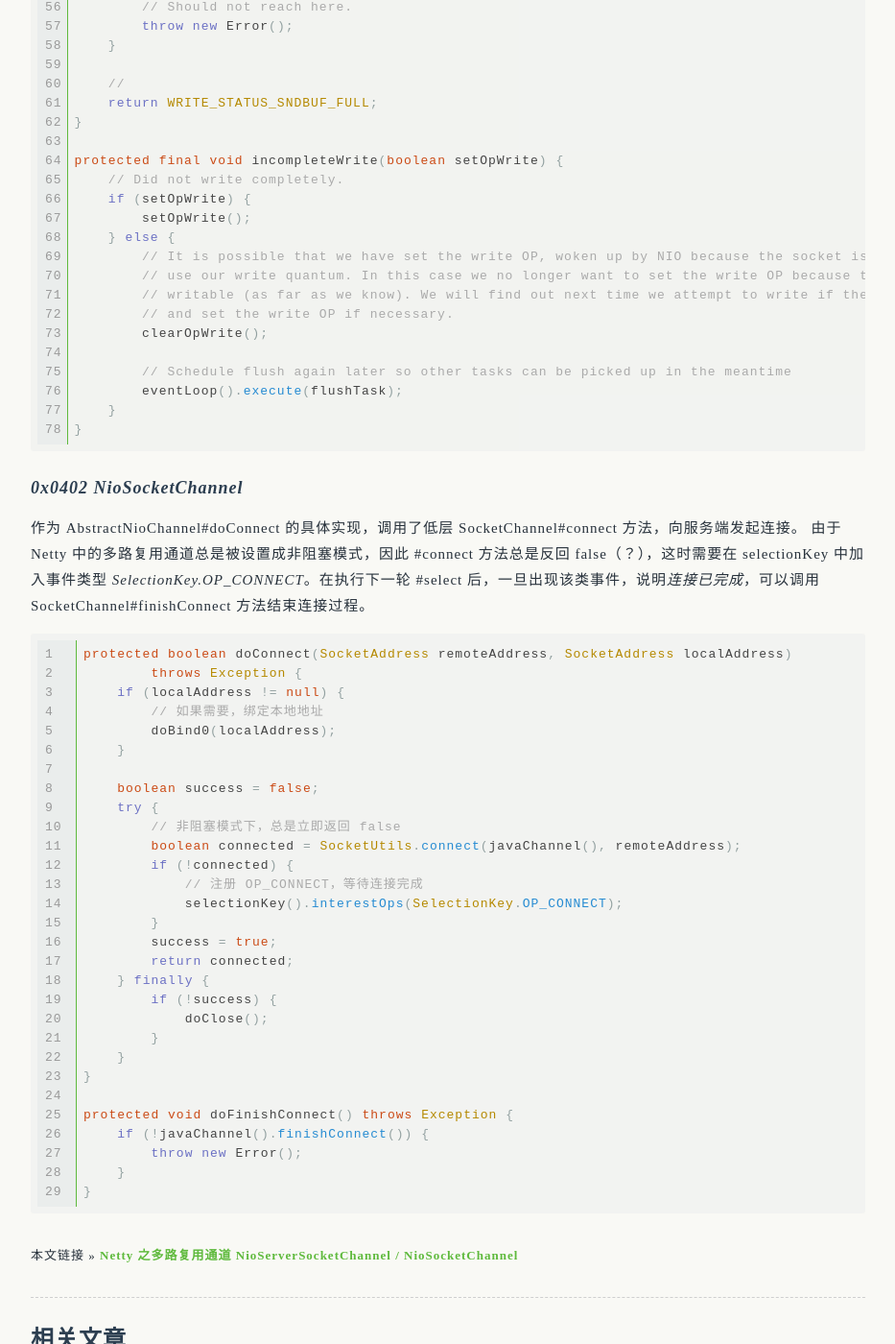
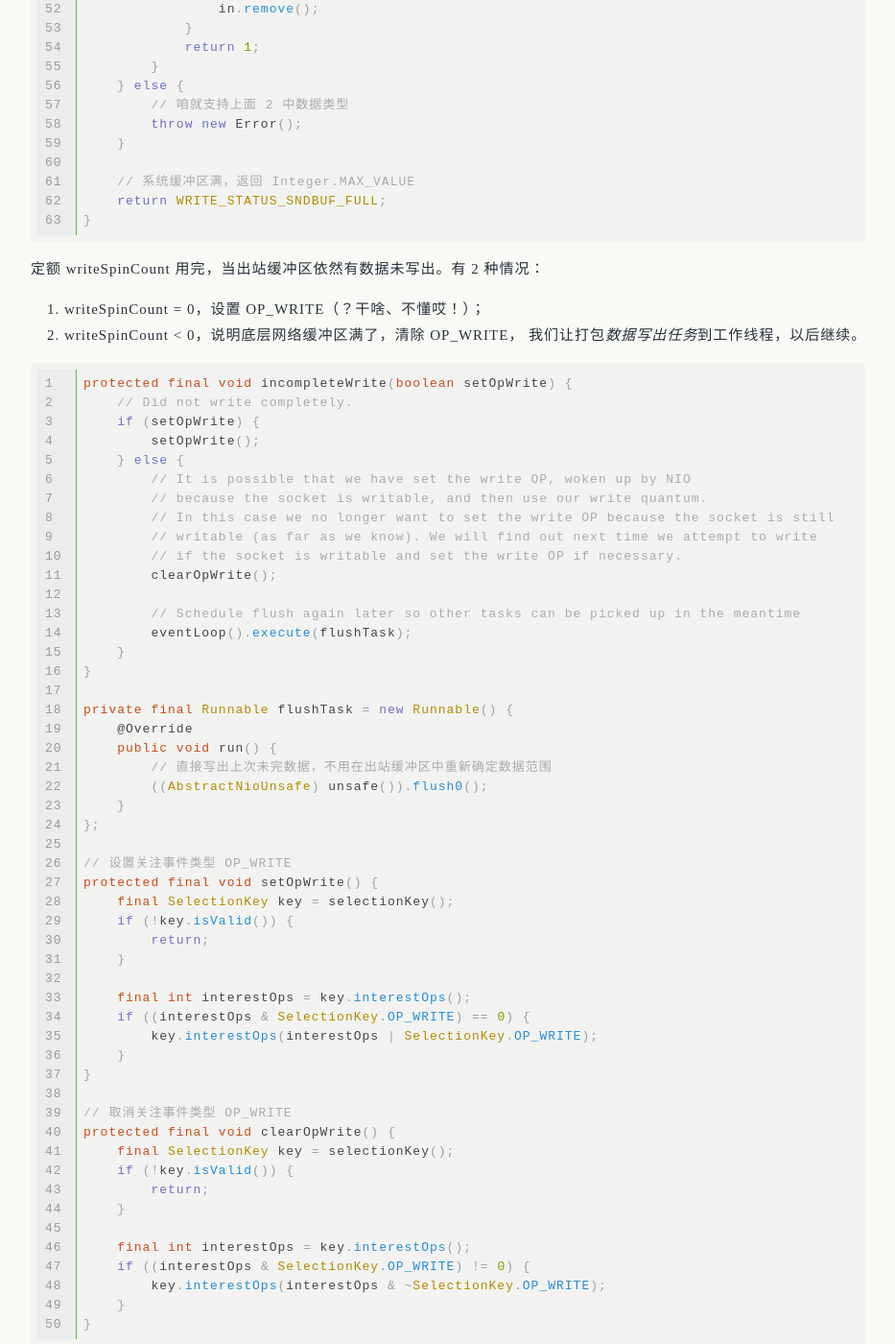
Before and after one commit to uxgnoz/uxgnoz.github.com, a Jekyll site: the page built from _posts/2018-10-28-netty-Nio-Channel.md, in a window 1280 px wide and 1400 px high, scrolled down 9454 px. Shown: the whole window at 96% size, without its empty margins (173-1106 px from the left). Built offline with Jekyll 4.4.1, drawn with Linux system fonts in a browser that asks for light colours; comment, search, counter and statistics services are not loaded; some of the changed text lies outside the part shown.

Commit message:
_posts/2018-10-28-netty-Nio-Channel.md

```diff
--- a/_posts/2018-10-28-netty-Nio-Channel.md
+++ b/_posts/2018-10-28-netty-Nio-Channel.md
@@ -416,9 +416,11 @@ AbstractChannel
 
 ### 0x0401 AbstractNioByteChannel
 
-下面的代码实现了 AbstractChannel#doWrite 方法。
+下面的代码实现了 AbstractChannel#doWrite 方法。在执行 AbstractUnsafe#flush 时，会调用 #doWrite 的子类具体实现，执行数据写入操作。
 
-每一次调用 #doWriteInternal 成功的数据写出 writeSpinCount 递减 1，直到 writeSpinCount 为 0。
+> 在 AbstractChannel$AbstractUnsafe 中，#flush 会调用 #flush0，进而调用 #doWrite。
+
+每一次 #doWriteInternal 成功的数据写出 writeSpinCount 递减 1，直到 writeSpinCount 为 0。
 
 在 #doWriteInternal 中，localFlushedAmount 为实际写出的字节数，如果 localFlushedAmount 小于等于 0，说明操作系统网络底层的写缓冲区满了。
 
@@ -446,6 +448,7 @@ private int doWriteInternal(ChannelOutboundBuffer in, Object msg) throws Excepti
     if (msg instanceof ByteBuf) {
         ByteBuf buf = (ByteBuf) msg;
         if (!buf.isReadable()) {
+            // buf 无可写数据，从出站缓冲区删除队首 Entry
             in.remove();
             return 0;
         }
@@ -456,7 +459,7 @@ private int doWriteInternal(ChannelOutboundBuffer in, Object msg) throws Excepti
             // 进度通知
             in.progress(localFlushedAmount);
             if (!buf.isReadable()) {
-                // 从出站缓冲区删除队首 Entry
+                // buf 无可写数据，从出站缓冲区删除队首 Entry
                 in.remove();
             }
             return 1;
@@ -480,27 +483,69 @@ private int doWriteInternal(ChannelOutboundBuffer in, Object msg) throws Excepti
             return 1;
         }
     } else {
-        // Should not reach here.
+        // 咱就支持上面 2 中数据类型
         throw new Error();
     }
 
-    //
+    // 系统缓冲区满，返回 Integer.MAX_VALUE
     return WRITE_STATUS_SNDBUF_FULL;
 }
+{% endhighlight %}
 
+定额 writeSpinCount 用完，当出站缓冲区依然有数据未写出。有 2 种情况：
+
+1. writeSpinCount = 0，设置 OP_WRITE（？干啥、不懂哎！）；
+2. writeSpinCount < 0，说明底层网络缓冲区满了，清除 OP_WRITE， 我们让打包*数据写出任务*到工作线程，以后继续。
+
+{% highlight java linenos %}
 protected final void incompleteWrite(boolean setOpWrite) {
     // Did not write completely.
     if (setOpWrite) {
         setOpWrite();
     } else {
-        // It is possible that we have set the write OP, woken up by NIO because the socket is writable, and then
-        // use our write quantum. In this case we no longer want to set the write OP because the socket is still
-        // writable (as far as we know). We will find out next time we attempt to write if the socket is writable
-        // and set the write OP if necessary.
+        // It is possible that we have set the write OP, woken up by NIO
+        // because the socket is writable, and then use our write quantum.
+        // In this case we no longer want to set the write OP because the socket is still
+        // writable (as far as we know). We will find out next time we attempt to write
+        // if the socket is writable and set the write OP if necessary.
         clearOpWrite();
 
         // Schedule flush again later so other tasks can be picked up in the meantime
         eventLoop().execute(flushTask);
+    }
+}
+
+private final Runnable flushTask = new Runnable() {
+    @Override
+    public void run() {
+        // 直接写出上次未完数据，不用在出站缓冲区中重新确定数据范围
+        ((AbstractNioUnsafe) unsafe()).flush0();
+    }
+};
+
+// 设置关注事件类型 OP_WRITE
+protected final void setOpWrite() {
+    final SelectionKey key = selectionKey();
+    if (!key.isValid()) {
+        return;
+    }
+
+    final int interestOps = key.interestOps();
+    if ((interestOps & SelectionKey.OP_WRITE) == 0) {
+        key.interestOps(interestOps | SelectionKey.OP_WRITE);
+    }
+}
+
+// 取消关注事件类型 OP_WRITE
+protected final void clearOpWrite() {
+    final SelectionKey key = selectionKey();
+    if (!key.isValid()) {
+        return;
+    }
+
+    final int interestOps = key.interestOps();
+    if ((interestOps & SelectionKey.OP_WRITE) != 0) {
+        key.interestOps(interestOps & ~SelectionKey.OP_WRITE);
     }
 }
 {% endhighlight %}
@@ -535,11 +580,17 @@ protected boolean doConnect(SocketAddress remoteAddress, SocketAddress localAddr
 }
 
 protected void doFinishConnect() throws Exception {
+    // 结束连接过程
     if (!javaChannel().finishConnect()) {
         throw new Error();
     }
 }
 {% endhighlight %}
 
+
+
 {% highlight java linenos %}
 {% endhighlight %}
+
+{% highlight java linenos %}
+{% endhighlight %}
```
